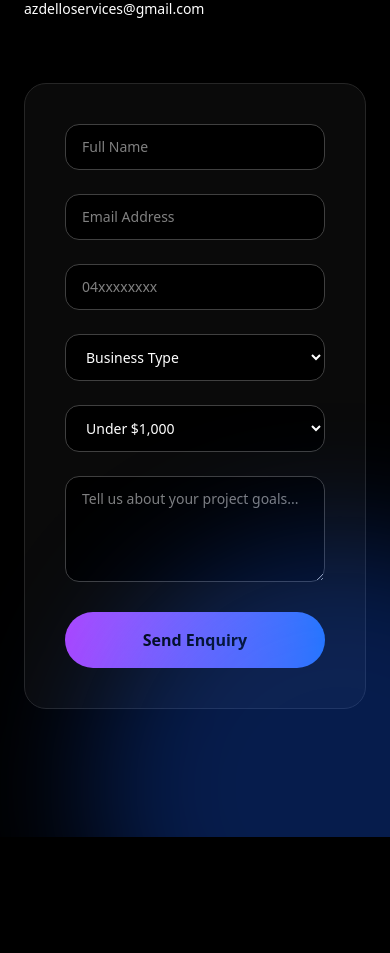
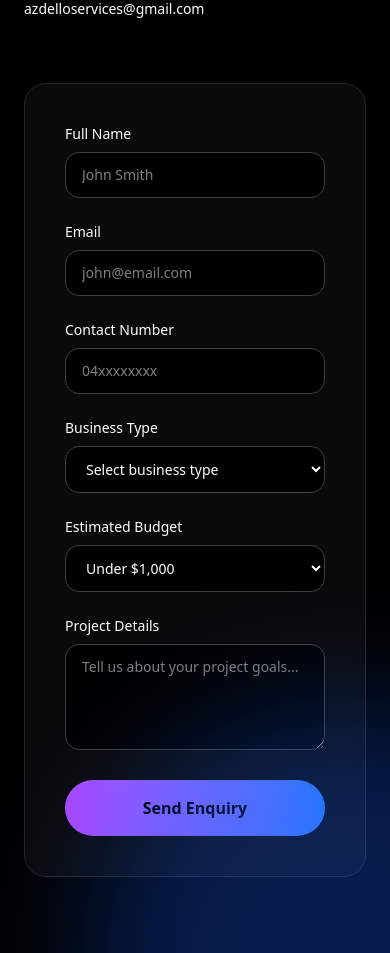
Before and after one commit to azdello/Azdello, a Next.js app: page /contact in a window 390 px wide. Shown: the part 1463-2416 px from the top of the page. Before the commit the page ends 2300 px from the top, so only its background shows below. Built offline with nearby package versions, Linux system fonts and the light colour scheme.

Commit message:
Add phone and email validation to contact form

```diff
--- a/app/contact/page.tsx
+++ b/app/contact/page.tsx
@@ -1,8 +1,8 @@
 "use client";
 
-import React, { useState } from "react";
+import React from "react";
 import Link from "next/link";
-import { motion, AnimatePresence } from "framer-motion";
+import { motion } from "framer-motion";
 
 const fadeUp = {
   hidden: { opacity: 0, y: 40 },
@@ -10,8 +10,6 @@ const fadeUp = {
 };
 
 export default function ContactPage() {
-  const [success, setSuccess] = useState(false);
-
   const handleSubmit = async (
     e: React.FormEvent<HTMLFormElement>
   ) => {
@@ -23,7 +21,7 @@ export default function ContactPage() {
     const phone = formData.get("phone") as string;
     const email = formData.get("email") as string;
 
-    // 📞 Phone validation
+    // 📞 Phone validation: must start with 04 and be 10 digits
     const phoneRegex = /^04\d{8}$/;
     if (!phoneRegex.test(phone)) {
       alert("Phone number must start with 04 and be 10 digits (e.g. 0412345678)");
@@ -36,7 +34,7 @@ export default function ContactPage() {
       return;
     }
 
-    const res = await fetch("/api/contact", {
+    await fetch("/api/contact", {
       method: "POST",
       body: JSON.stringify({
         name: formData.get("name"),
@@ -48,13 +46,8 @@ export default function ContactPage() {
       }),
     });
 
-    if (res.ok) {
     form.reset();
-      setSuccess(true);
-      setTimeout(() => setSuccess(false), 4000);
-    } else {
-      alert("Something went wrong. Please try again.");
-    }
+    alert("Thanks! Your enquiry has been sent.");
   };
 
   return (
@@ -82,9 +75,9 @@ export default function ContactPage() {
           </Link>
 
           <nav className="flex gap-8 text-sm text-gray-300">
-            <Link href="/">Home</Link>
-            <Link href="/about">About</Link>
-            <Link href="/services">Services</Link>
+            <Link href="/" className="hover:text-white">Home</Link>
+            <Link href="/about" className="hover:text-white">About</Link>
+            <Link href="/services" className="hover:text-white">Services</Link>
             <Link href="/contact" className="text-white">Contact</Link>
           </nav>
         </div>
@@ -155,37 +148,80 @@ export default function ContactPage() {
             whileHover={{ scale: 1.01 }}
             className="bg-neutral-950 border border-neutral-800 rounded-3xl p-10 space-y-6"
           >
-            <input name="name" required placeholder="Full Name"
-              className="w-full bg-black border border-neutral-700 rounded-xl px-4 py-3 text-sm" />
+            <div>
+              <label className="block text-sm mb-2">Full Name</label>
+              <input
+                name="name"
+                required
+                type="text"
+                placeholder="John Smith"
+                className="w-full bg-black border border-neutral-700 rounded-xl px-4 py-3 text-sm focus:outline-none focus:border-blue-500"
+              />
+            </div>
 
-            <input name="email" type="email" required placeholder="Email Address"
-              className="w-full bg-black border border-neutral-700 rounded-xl px-4 py-3 text-sm" />
+            <div>
+              <label className="block text-sm mb-2">Email</label>
+              <input
+                name="email"
+                required
+                type="email"
+                placeholder="john@email.com"
+                className="w-full bg-black border border-neutral-700 rounded-xl px-4 py-3 text-sm focus:outline-none focus:border-blue-500"
+              />
+            </div>
 
-            <input name="phone" required placeholder="04xxxxxxxx"
+            <div>
+              <label className="block text-sm mb-2">Contact Number</label>
+              <input
+                name="phone"
+                required
+                type="text"
+                placeholder="04xxxxxxxx"
                 pattern="04\d{8}"
-              title="Phone must start with 04 and be 10 digits"
-              className="w-full bg-black border border-neutral-700 rounded-xl px-4 py-3 text-sm" />
+                title="Phone number must start with 04 and be 10 digits"
+                className="w-full bg-black border border-neutral-700 rounded-xl px-4 py-3 text-sm focus:outline-none focus:border-blue-500"
+              />
+            </div>
 
-            <select name="businessType" required
-              className="w-full bg-black border border-neutral-700 rounded-xl px-4 py-3 text-sm">
-              <option value="">Business Type</option>
+            <div>
+              <label className="block text-sm mb-2">Business Type</label>
+              <select
+                name="businessType"
+                required
+                className="w-full bg-black border border-neutral-700 rounded-xl px-4 py-3 text-sm focus:outline-none focus:border-blue-500"
+              >
+                <option value="">Select business type</option>
                 <option>Startup</option>
                 <option>Local Business</option>
                 <option>E-commerce</option>
                 <option>Agency</option>
               </select>
+            </div>
 
-            <select name="budget" required
-              className="w-full bg-black border border-neutral-700 rounded-xl px-4 py-3 text-sm">
+            <div>
+              <label className="block text-sm mb-2">Estimated Budget</label>
+              <select
+                name="budget"
+                required
+                className="w-full bg-black border border-neutral-700 rounded-xl px-4 py-3 text-sm focus:outline-none focus:border-blue-500"
+              >
                 <option>Under $1,000</option>
                 <option>$1,000 – $3,000</option>
                 <option>$3,000 – $5,000</option>
                 <option>$5,000+</option>
               </select>
+            </div>
 
-            <textarea name="message" required rows={4}
+            <div>
+              <label className="block text-sm mb-2">Project Details</label>
+              <textarea
+                name="message"
+                required
+                rows={4}
                 placeholder="Tell us about your project goals..."
-              className="w-full bg-black border border-neutral-700 rounded-xl px-4 py-3 text-sm" />
+                className="w-full bg-black border border-neutral-700 rounded-xl px-4 py-3 text-sm focus:outline-none focus:border-blue-500"
+              />
+            </div>
 
             <button
               type="submit"
@@ -193,20 +229,6 @@ export default function ContactPage() {
             >
               Send Enquiry
             </button>
-
-            {/* ✅ SUCCESS ANIMATION */}
-            <AnimatePresence>
-              {success && (
-                <motion.div
-                  initial={{ opacity: 0, y: 10 }}
-                  animate={{ opacity: 1, y: 0 }}
-                  exit={{ opacity: 0 }}
-                  className="text-green-400 text-center mt-4"
-                >
-                  ✅ Thanks! We’ll contact you shortly.
-                </motion.div>
-              )}
-            </AnimatePresence>
           </motion.form>
         </motion.div>
       </section>
```
Lines whose indentation alone changed are shown as unchanged.
